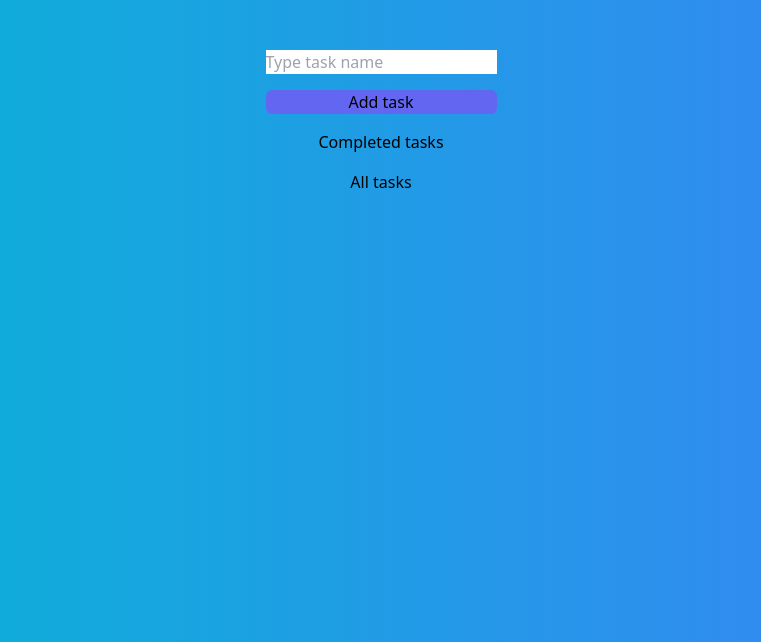
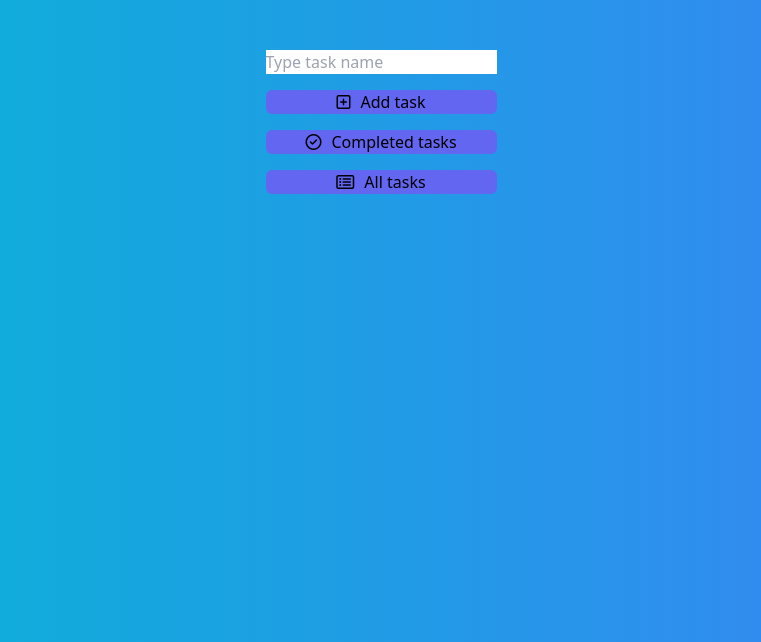
Before and after one commit to okharyton/todo, a website: page index.html in a window 1280 px wide. Shown: the part 158-800 px from the top of the page, without its empty margins (259-1020 px from the left). Drawn offline with nearby package versions, Linux system fonts and the light colour scheme.

Commit message:
style: add btn icons

```diff
--- a/index.html
+++ b/index.html
@@ -15,11 +15,11 @@
 <body class="h-14 bg-gradient-to-r from-cyan-500 to-blue-500">
 <div class="container flex flex-col items-center">
     <h1 class="title text-orange-900 font-bold text-5xl my-20">Todo List</h1>
-    <div class="input flex flex-col gap-4 mb-2.5">
+    <div class="input flex  flex-col gap-4 mb-2.5">
         <input class="task-input" type="text" name="task-input" placeholder="Type task name">
         <button class="add-task rounded-md bg-indigo-500 hover:bg-violet-600 active:bg-violet-700 focus:outline-none focus:ring focus:ring-violet-300">Add task</button>
-        <button class="show-completed-tasks" >Completed tasks</button>
-        <button class="show-all-tasks">All tasks</button>
+        <button class="show-completed-tasks rounded-md bg-indigo-500 hover:bg-violet-600 active:bg-violet-700 focus:outline-none focus:ring focus:ring-violet-300" >Completed tasks</button>
+        <button class="show-all-tasks rounded-md bg-indigo-500 hover:bg-violet-600 active:bg-violet-700 focus:outline-none focus:ring focus:ring-violet-300">All tasks</button>
     </div>
     <ul class="todo-list"></ul>
 </div>
--- a/main.css
+++ b/main.css
@@ -51,3 +51,21 @@
     display: flex;
     gap: 15px;
 }
+.add-task::before {
+    font-family: "Font Awesome 5 Free", sans-serif;
+    font-weight: 400;
+    content: "\f0fe";
+    padding-right: 10px;
+}
+.show-completed-tasks::before {
+    font-family: "Font Awesome 5 Free", sans-serif;
+    font-weight: 400;
+    content: "\f058";
+    padding-right: 10px;
+}
+.show-all-tasks::before {
+    font-family: "Font Awesome 5 Free", sans-serif;
+    font-weight: 400;
+    content: "\f022";
+    padding-right: 10px;
+}
--- a/script.js
+++ b/script.js
@@ -94,10 +94,7 @@ let saveTask = function () {
     const taskContainer = this.closest('.task');
     const taskLabel = taskContainer.querySelector('.task-label');
 
-    // Выключить режим редактирования и сохранить изменения
     taskLabel.removeAttribute('contenteditable');
-    // Сохранить изменения, например, можно обновить их в базе данных
-    // или выполнять другие необходимые действия
 }
 editButtons.forEach(function (editButton) {
     editButton.addEventListener('click', editTask);
```
